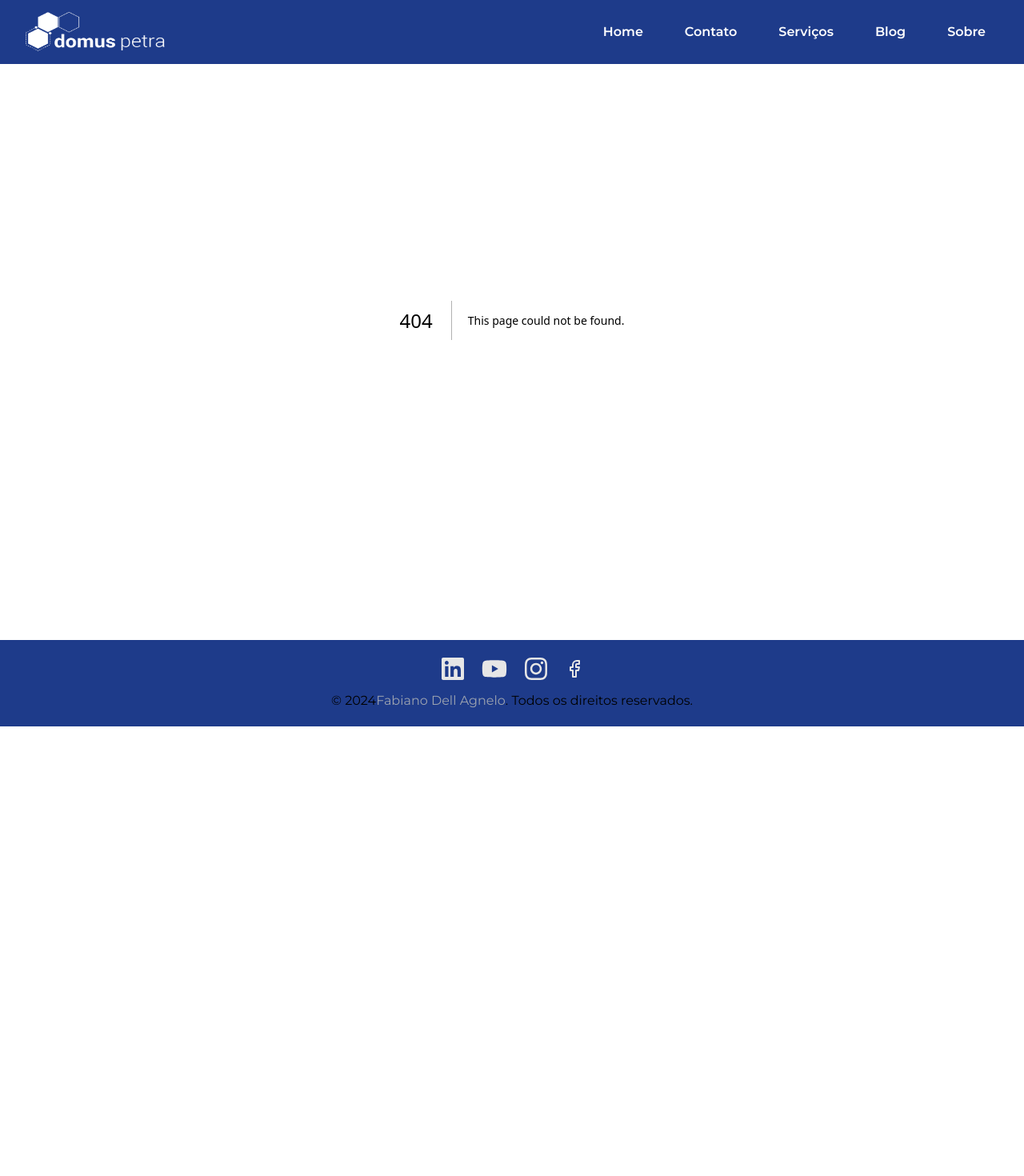
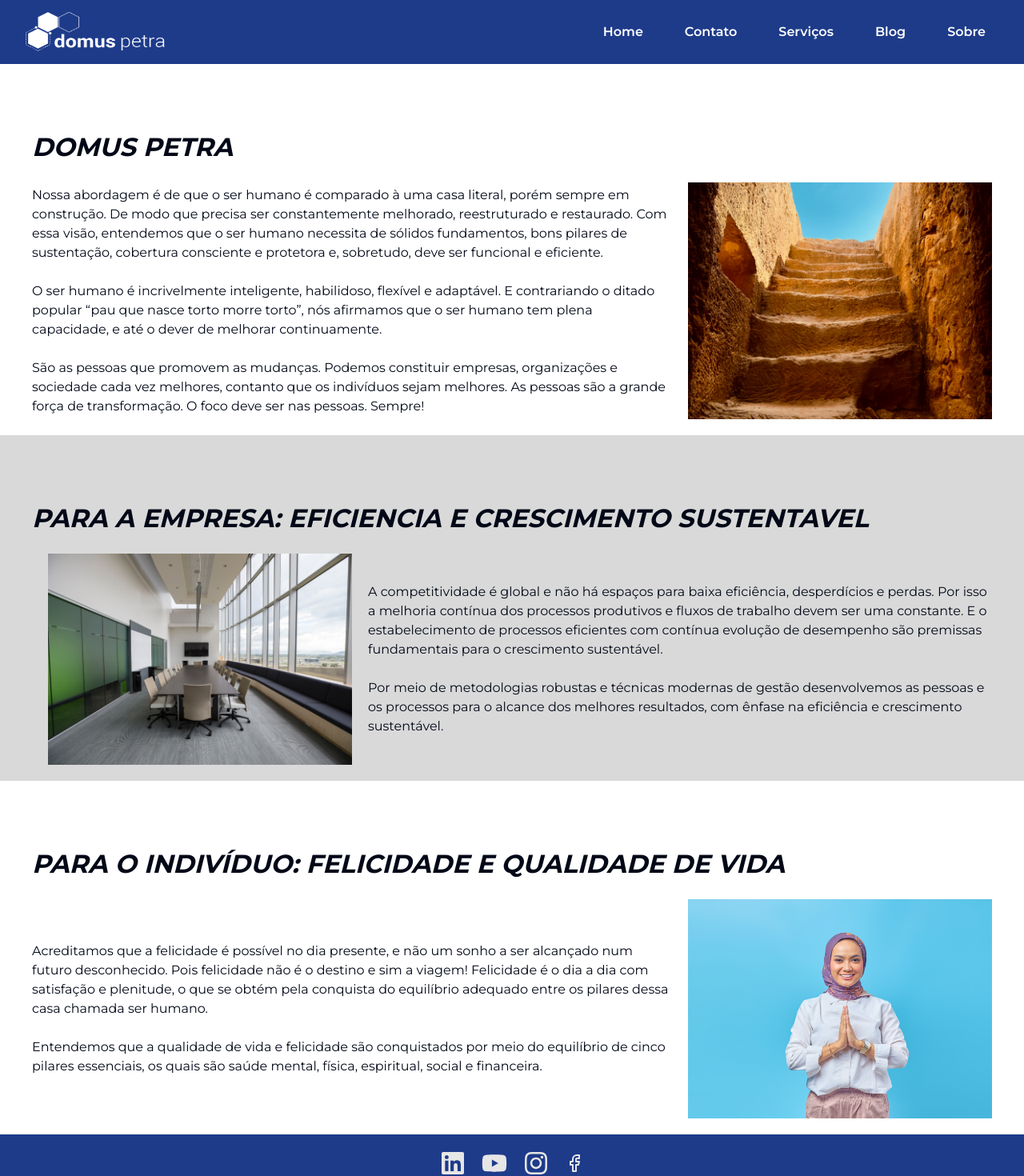
Before and after one commit to llucasgomes/domus-petra, a Next.js app: page /about in a window 1280 px wide. Before the commit this address had no page. Shown: the top 1470 px of the page at 80% size. Before the commit the page ends 908 px from the top, so only its background shows below. Built offline with nearby package versions, Linux system fonts and the light colour scheme.

Commit message:
:sparkles: feat(page/about): created About page

```diff
--- /dev/null
+++ b/src/app/(home)/about/Page.module.css
@@ -0,0 +1,114 @@
+.section {
+    padding: 20px;
+  }
+
+  .container {
+    max-width: 1200px;
+    margin: 0 auto;
+  }
+
+  .title {
+    text-align: left;
+    margin-top: 60px;
+    margin-bottom: 20px;
+    font-size: 32px;
+    font-style: italic;
+    font-weight: bold;
+  }
+
+  .content {
+    display: flex;
+    flex-direction: row; /* Flex para desktop */
+    align-items: center;
+  }
+
+  .image {
+    margin-left: 20px; /* Margem à esquerda para desktop */
+    order: 2; /* A imagem será o segundo elemento */
+    box-shadow: 0 4px 8px #343434(0, 0, 0, 1.2); /* Sombreamento */
+    transition: transform 0.2s; /* Efeito de transição */
+  }
+
+  /* Efeito de hover (opcional) */
+  .image:hover {
+    transform: scale(1.05); /* Aumenta a imagem ao passar o mouse */
+  }
+
+  .leftImage {
+    margin-right: 20px; /* Margem à esquerda para desktop */
+    box-shadow: 0 4px 8px #343434(0, 0, 0, 1.2); /* Sombreamento */
+    transition: transform 0.2s; /* Efeito de transição */
+    order: 1; /* A imagem será o primeiro elemento */
+  }
+
+   /* Efeito de hover (opcional) */
+   .leftImage:hover {
+    transform: scale(1.05); /* Aumenta a imagem ao passar o mouse */
+  }
+
+  .rightParagraph {
+    order: 2; /* O parágrafo será o primeiro elemento */
+  }
+
+  .imageMobile {
+    box-shadow: 0 4px 8px #343434(0, 0, 0, 1.2); /* Sombreamento */
+    transition: transform 0.2s; /* Efeito de transição */
+    display: none; /* Esconde a imagem mobile por padrão */
+  }
+
+   /* Efeito de hover (opcional) */
+   .imageMobile:hover {
+    transform: scale(1.05); /* Aumenta a imagem ao passar o mouse */
+  }
+
+  .paragraph {
+    flex: 1; /* Permite que o parágrafo ocupe o espaço restante */
+    order: 1; /* O parágrafo será o primeiro elemento */
+  }
+
+  .backroundSection {
+    background-color: #d9d9d9;
+  }
+
+  /* Estilo para mobile */
+  @media (max-width: 768px) {
+    .content {
+      flex-direction: column; /* Coloca a imagem acima do parágrafo no mobile */
+      align-items: flex-start; /* Alinha os itens à esquerda */
+    }
+
+    .image {
+      margin-left: 0; /* Remove margem no mobile */
+      margin-bottom: 10px; /* Adiciona espaço entre a imagem e o parágrafo */
+      order: 0; /* A imagem permanece acima no mobile */
+    }
+
+    .imageMobile {
+      display: block; /* Mostra a imagem mobile no mobile */
+      margin-bottom: 10px; /* Espaço abaixo da imagem mobile */
+    }
+
+    .paragraph {
+      margin-top: 0; /* Ajusta espaço acima do parágrafo, se necessário */
+      order: 1; /* O parágrafo permanece abaixo no mobile */
+    }
+  }
+
+  /* Estilo para iPad e MacBook */
+  @media (min-width: 820px) and (max-width: 1024px) {
+    .image {
+      order: 2; /* A imagem será o segundo elemento */
+    }
+
+    .leftImage {
+      order: 1; /* A imagem será o primeiro elemento */
+    }
+
+    .paragraph {
+      order: 1; /* O parágrafo será o primeiro elemento */
+    }
+
+    .imageMobile {
+      display: none; /* Mantém a imagem mobile escondida */
+    }
+  }
--- /dev/null
+++ b/src/app/(home)/about/page.tsx
@@ -0,0 +1,111 @@
+/* eslint-disable prettier/prettier */
+import Image from 'next/image'
+import styles from './Page.module.css'
+
+export default function Page() {
+  return (
+    <>
+      <section className={`${styles.section} mt-20`}>
+        <div className={styles.container}>
+          <h2 className={styles.title}>DOMUS PETRA</h2>
+          <div className={styles.content}>
+            <Image
+              src={'/about/img1.png'}
+              alt="domus"
+              width={380}
+              height={306}
+              className={styles.image}
+            />
+            <p className={styles.paragraph}>
+              Nossa abordagem é de que o ser humano é comparado à uma casa
+              literal, porém sempre em construção. De modo que precisa ser
+              constantemente melhorado, reestruturado e restaurado. Com essa
+              visão, entendemos que o ser humano necessita de sólidos
+              fundamentos, bons pilares de sustentação, cobertura consciente e
+              protetora e, sobretudo, deve ser funcional e eficiente.
+              <br />
+              <br />
+              <Image
+                src={'/about/img2.png'}
+                alt="imagem mobile"
+                width={380}
+                height={306}
+                className={styles.imageMobile} // Classe específica para a imagem mobile
+              />
+              O ser humano é incrivelmente inteligente, habilidoso, flexível e
+              adaptável. E contrariando o ditado popular “pau que nasce torto
+              morre torto”, nós afirmamos que o ser humano tem plena capacidade,
+              e até o dever de melhorar continuamente.
+              <br />
+              <br />
+              São as pessoas que promovem as mudanças. Podemos constituir
+              empresas, organizações e sociedade cada vez melhores, contanto que
+              os indivíduos sejam melhores. As pessoas são a grande força de
+              transformação. O foco deve ser nas pessoas. Sempre!
+            </p>
+          </div>
+        </div>
+      </section>
+
+      <section className={`${styles.section} ${styles.backroundSection}`}>
+        <div className={styles.container}>
+          <h2 className={styles.title}>
+            PARA A EMPRESA: EFICIENCIA E CRESCIMENTO SUSTENTAVEL
+          </h2>
+          <div className={styles.content}>
+            <Image
+              src={'/about/img3.png'}
+              alt="empresa"
+              width={380}
+              height={306}
+              className={`${styles.image} ${styles.leftImage}`}
+            />
+            <p className={`${styles.paragraph} ${styles.rightParagraph}`}>
+              A competitividade é global e não há espaços para baixa eficiência,
+              desperdícios e perdas. Por isso a melhoria contínua dos processos
+              produtivos e fluxos de trabalho devem ser uma constante. E o
+              estabelecimento de processos eficientes com contínua evolução de
+              desempenho são premissas fundamentais para o crescimento
+              sustentável.
+              <br /> <br />
+              Por meio de metodologias robustas e técnicas modernas de gestão
+              desenvolvemos as pessoas e os processos para o alcance dos
+              melhores resultados, com ênfase na eficiência e crescimento
+              sustentável.
+            </p>
+          </div>
+        </div>
+      </section>
+
+      <section className={styles.section}>
+        <div className={styles.container}>
+          <h2 className={styles.title}>
+            PARA O INDIVÍDUO: FELICIDADE E QUALIDADE DE VIDA
+          </h2>
+          <div className={styles.content}>
+            <Image
+              src={'/about/img4.png'}
+              alt="Gratidão"
+              width={380}
+              height={306}
+              className={styles.image}
+            />
+            <p className={styles.paragraph}>
+              Acreditamos que a felicidade é possível no dia presente, e não um
+              sonho a ser alcançado num futuro desconhecido. Pois felicidade não
+              é o destino e sim a viagem! Felicidade é o dia a dia com
+              satisfação e plenitude, o que se obtém pela conquista do
+              equilíbrio adequado entre os pilares dessa casa chamada ser
+              humano.
+              <br />
+              <br />
+              Entendemos que a qualidade de vida e felicidade são conquistados
+              por meio do equilíbrio de cinco pilares essenciais, os quais são
+              saúde mental, física, espiritual, social e financeira.
+            </p>
+          </div>
+        </div>
+      </section>
+    </>
+  )
+}
```
